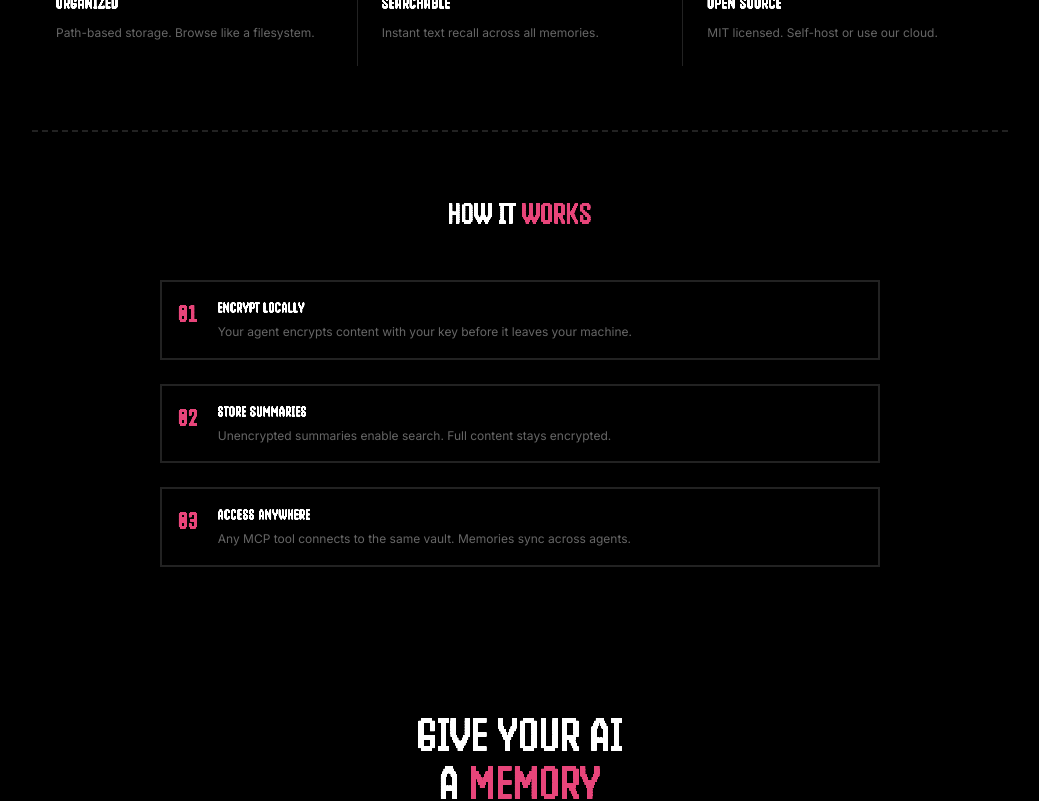
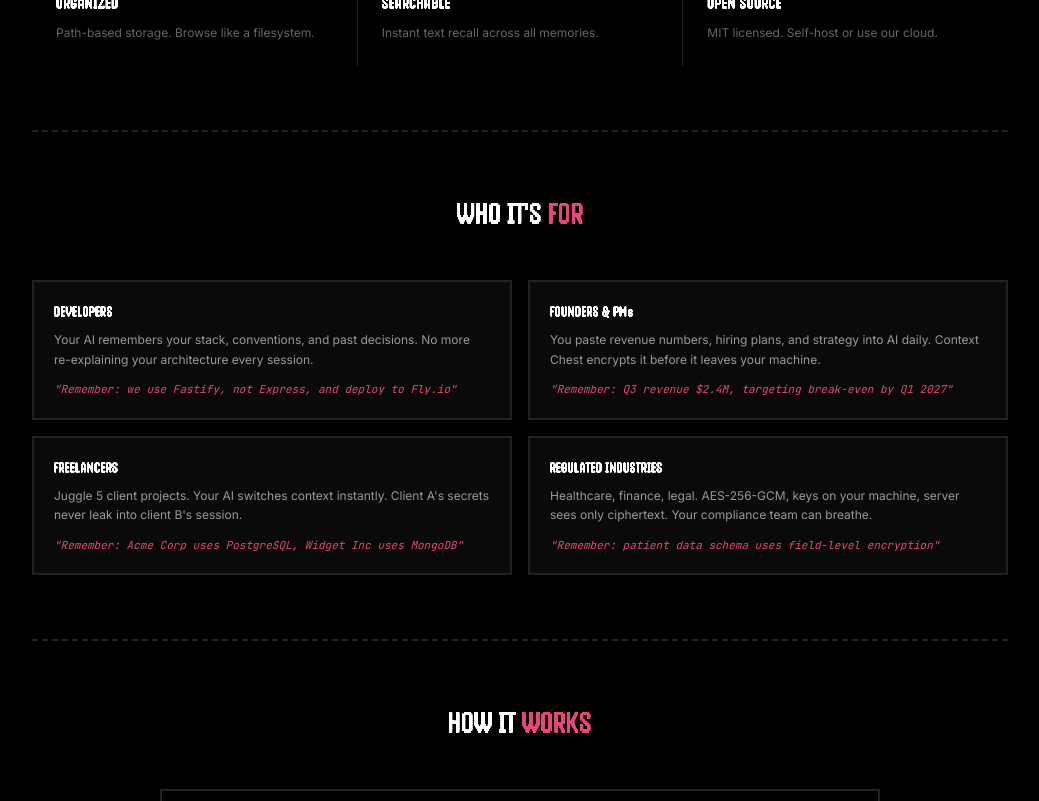
Before and after one commit to fuckupic/context-chest, a React (Vite) app in the folder packages/pwa/: page / in a window 1280 px wide. Shown: the part 1380-2181 px from the top of the page, without its empty margins (120-1159 px from the left). Built offline with nearby package versions, Linux system fonts and the light colour scheme.

Commit message:
feat: add use cases section to landing page and README

```diff
--- a/packages/pwa/src/pages/Landing.tsx
+++ b/packages/pwa/src/pages/Landing.tsx
@@ -148,6 +148,48 @@ export function Landing() {
         <div className="border-t-2 border-cc-border border-dashed" />
       </div>
 
+      {/* Use cases */}
+      <section className="relative z-10 max-w-5xl mx-auto px-6 py-16">
+        <h2 className="font-pixel text-3xl text-cc-white text-center mb-12 tracking-wide">
+          WHO IT'S <span className="text-cc-pink">FOR</span>
+        </h2>
+        <div className="grid md:grid-cols-2 gap-4">
+          {[
+            {
+              who: 'DEVELOPERS',
+              what: 'Your AI remembers your stack, conventions, and past decisions. No more re-explaining your architecture every session.',
+              example: '"Remember: we use Fastify, not Express, and deploy to Fly.io"',
+            },
+            {
+              who: 'FOUNDERS & PMs',
+              what: 'You paste revenue numbers, hiring plans, and strategy into AI daily. Context Chest encrypts it before it leaves your machine.',
+              example: '"Remember: Q3 revenue $2.4M, targeting break-even by Q1 2027"',
+            },
+            {
+              who: 'FREELANCERS',
+              what: 'Juggle 5 client projects. Your AI switches context instantly. Client A\'s secrets never leak into client B\'s session.',
+              example: '"Remember: Acme Corp uses PostgreSQL, Widget Inc uses MongoDB"',
+            },
+            {
+              who: 'REGULATED INDUSTRIES',
+              what: 'Healthcare, finance, legal. AES-256-GCM, keys on your machine, server sees only ciphertext. Your compliance team can breathe.',
+              example: '"Remember: patient data schema uses field-level encryption"',
+            },
+          ].map((uc) => (
+            <div key={uc.who} className="border-2 border-cc-border bg-cc-dark p-5 hover:border-cc-pink-border transition-colors group">
+              <h3 className="font-pixel text-sm text-cc-white tracking-wider mb-2 group-hover:text-cc-pink transition-colors">{uc.who}</h3>
+              <p className="text-xs text-cc-sub leading-relaxed mb-3">{uc.what}</p>
+              <p className="text-[11px] text-cc-pink font-mono italic">{uc.example}</p>
+            </div>
+          ))}
+        </div>
+      </section>
+
+      {/* Divider */}
+      <div className="max-w-5xl mx-auto px-6">
+        <div className="border-t-2 border-cc-border border-dashed" />
+      </div>
+
       {/* How it works */}
       <section className="relative z-10 max-w-3xl mx-auto px-6 py-16">
         <h2 className="font-pixel text-3xl text-cc-white text-center mb-12 tracking-wide">
@@ -156,7 +198,7 @@ export function Landing() {
         <div className="space-y-6">
           {[
             { n: '01', title: 'ENCRYPT LOCALLY', desc: 'Your agent encrypts content with your key before it leaves your machine.' },
-            { n: '02', title: 'STORE SUMMARIES', desc: 'Unencrypted summaries enable search. Full content stays encrypted.' },
+            { n: '02', title: 'SAFE METADATA', desc: 'Only category labels and word counts are stored for search. No content ever leaks.' },
             { n: '03', title: 'ACCESS ANYWHERE', desc: 'Any MCP tool connects to the same vault. Memories sync across agents.' },
           ].map((item) => (
             <div key={item.n} className="flex gap-5 items-start border-2 border-cc-border p-4 hover:border-cc-pink-border transition-colors">
```
Also changed, not shown: 1 other file (tests, documents, lock files or other folders).
